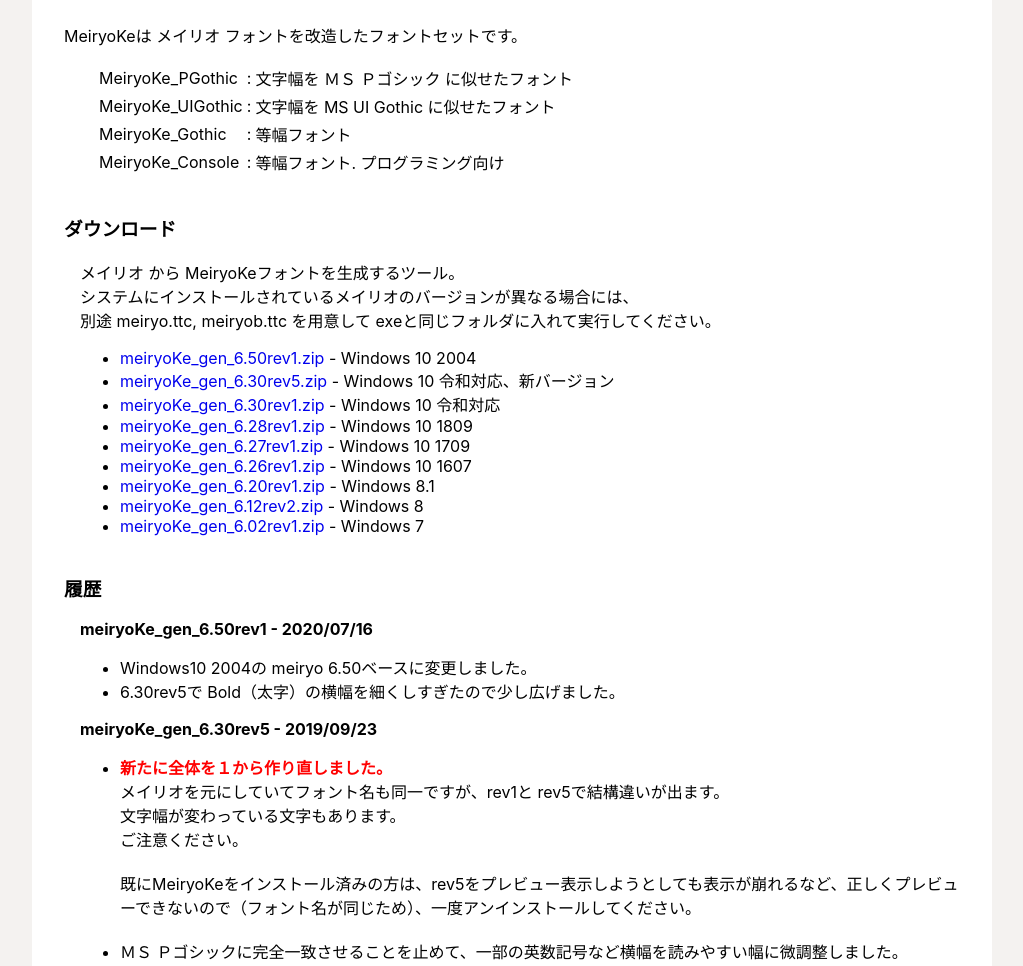
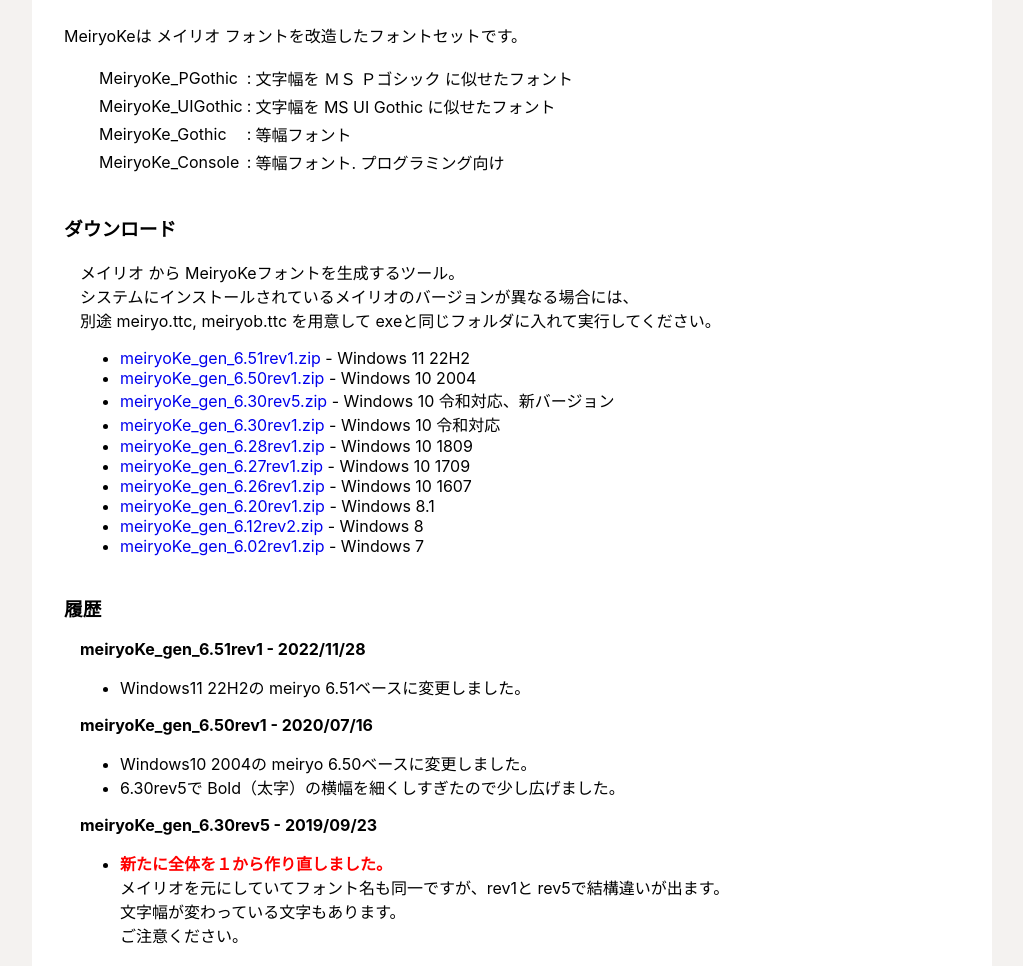
Before and after one commit to meir000/MeiryoKe, a plain HTML site: page index.html in a window 1280 px wide. Shown: the part 105-1071 px from the top of the page, without its empty margins (128-1151 px from the left). Drawn offline with Linux system fonts and the light colour scheme.

Commit message:
add v6.51rev1

```diff
--- a/index.html
+++ b/index.html
@@ -37,6 +37,7 @@ section > div { margin-left:1em; }
     システムにインストールされているメイリオのバージョンが異なる場合には、<br/>
     別途 meiryo.ttc, meiryob.ttc を用意して exeと同じフォルダに入れて実行してください。<br/>
     <ul>
+      <li><a download href="https://github.com/meir000/MeiryoKe/releases/download/v6.50rev1/meiryoKe_gen_6.51rev1.zip">meiryoKe_gen_6.51rev1.zip</a> - Windows 11 22H2</li>
       <li><a download href="https://github.com/meir000/MeiryoKe/releases/download/v6.50rev1/meiryoKe_gen_6.50rev1.zip">meiryoKe_gen_6.50rev1.zip</a> - Windows 10 2004</li>
       <li><a download href="https://github.com/meir000/MeiryoKe/releases/download/v6.30rev5/meiryoKe_gen_6.30rev5.zip">meiryoKe_gen_6.30rev5.zip</a> - Windows 10 令和対応、新バージョン</li>
       <li><a download href="https://github.com/meir000/MeiryoKe/releases/download/v6.30rev1/meiryoKe_gen_6.30rev1.zip">meiryoKe_gen_6.30rev1.zip</a> - Windows 10 令和対応</li>
@@ -53,6 +54,13 @@ section > div { margin-left:1em; }
 <section>
   <h3>履歴</h3>
   <div>
+
+    <div>
+      <h4>meiryoKe_gen_6.51rev1 - 2022/11/28</h4>
+      <ul>
+	<li>Windows11 22H2の meiryo 6.51ベースに変更しました。</li>
+      </ul>
+    </div>
 
     <div>
       <h4>meiryoKe_gen_6.50rev1 - 2020/07/16</h4>
```
